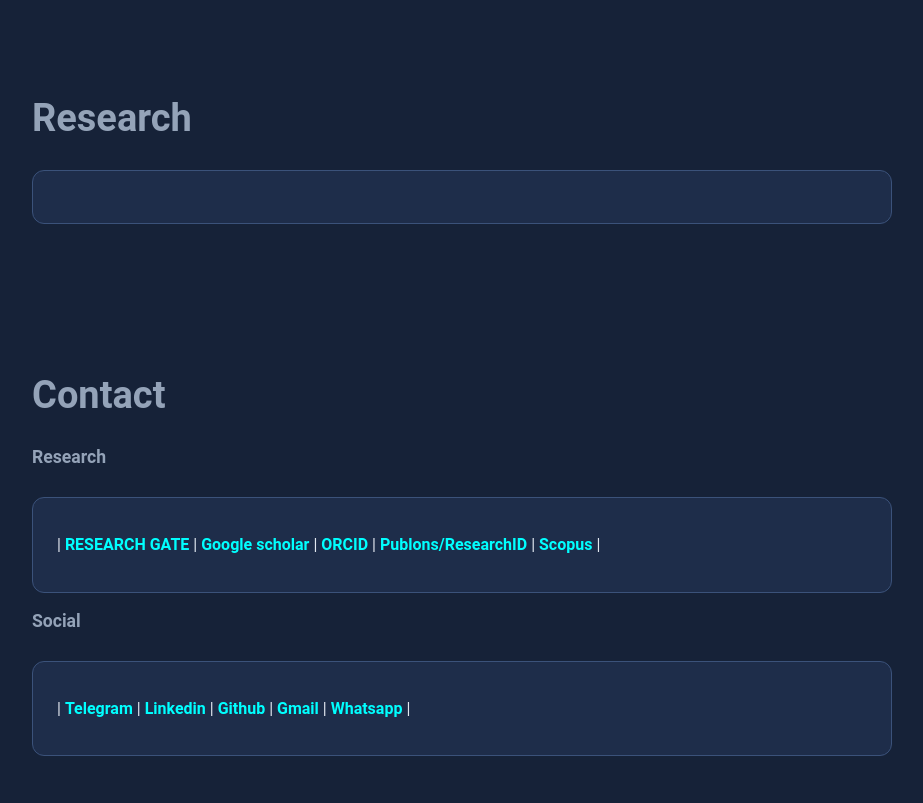
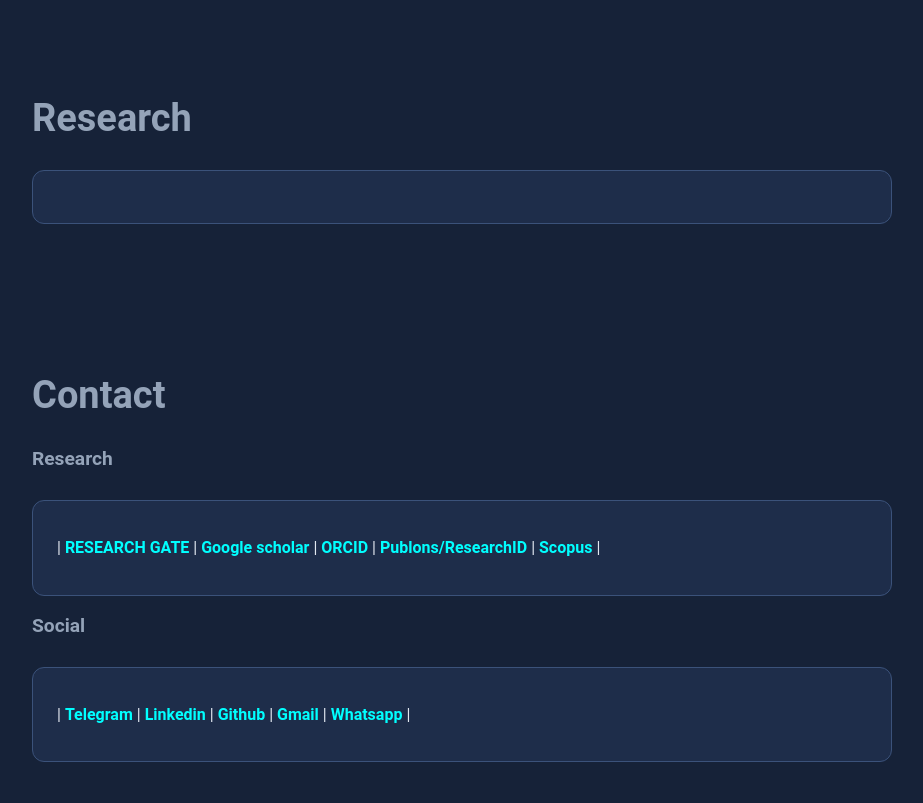
Before and after one commit to akshayverma5531/akshayverma.github.io, a plain HTML site: page index.html in a window 1280 px wide. Shown: the part 2014-2817 px from the top of the page, without its empty margins (178-1101 px from the left). Drawn offline with Linux system fonts and the light colour scheme.

Commit message:
Update index.html

```diff
--- a/index.html
+++ b/index.html
@@ -129,7 +129,7 @@
   <!-- Contact Section -->
   <section id="Contact">
     <h1>Contact</h1>
-     <h1 id="research-heading" class="section-title" style="font-size: 1.1rem;">Research</h1>
+     <h1 id="research-heading" class="section-title" style="font-size: 1.2rem;">Research</h1>
 
       <div class="card">
    <p>
@@ -145,7 +145,7 @@
       Scopus </a> |
   </p>
       </div>
-    <h1 id="research-heading" class="section-title" style="font-size: 1.1rem;">Social</h1>
+    <h1 id="research-heading" class="section-title" style="font-size: 1.2rem;">Social</h1>
  <div class="card">
    <p>
     | <a href="Akshay_CV.pdf" target="_blank" rel="noopener noreferrer" style="color: var(--ascentColor, #00ffff); font-weight: bold; text-decoration: none;">
```
